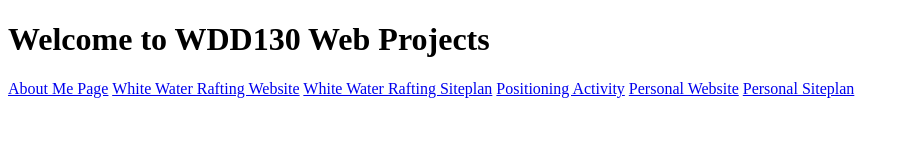
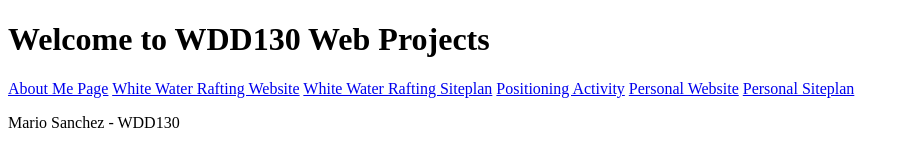
Before and after one commit to suncho64/WDD130, a plain HTML site: page index.html in a window 1280 px wide. Shown: the whole page, without its empty margins (0-909 px from the left). Drawn offline with Linux system fonts and the light colour scheme.

Commit message:
added paragraph

```diff
--- a/index.html
+++ b/index.html
@@ -16,5 +16,6 @@
       <a href="#">Personal Website</a>
       <a href="#">Personal Siteplan</a>
     </nav>
+    <p>Mario Sanchez - WDD130</p>
 </body>
 </html>
```
